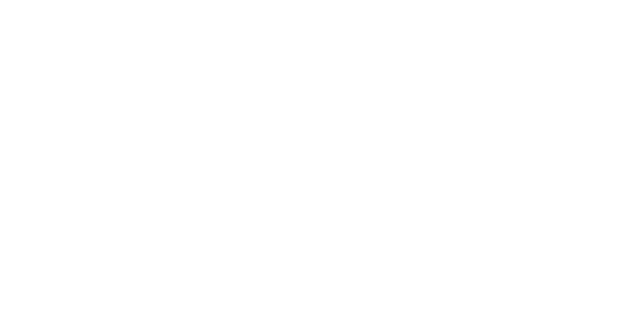
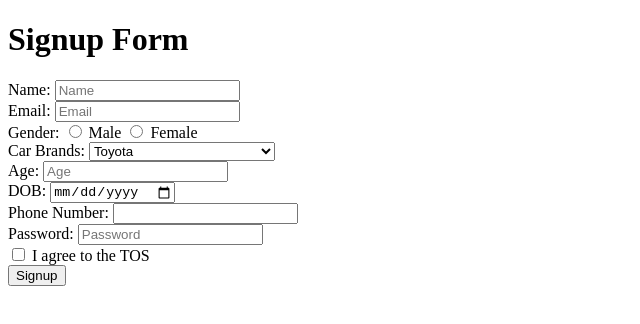
Before and after one commit to acciojob/signup-form-car-ranaarvind3511, a website: page main.html in a window 1280 px wide. Shown: the whole page, without its empty margins (0-640 px from the left). Drawn offline with Linux system fonts and the light colour scheme.

Commit message:
created a submission

```diff
--- a/main.html
+++ b/main.html
@@ -1,16 +1,61 @@
 <!DOCTYPE html>
-
-<html>
-
+<html lang="en">
 <head>
-	<link rel="stylesheet" href="styles.css">
+    <meta charset="UTF-8">
+    <meta name="viewport" content="width=device-width, initial-scale=1.0">
+    <title>Signup Form</title>
 </head>
-
 <body>
-	<!-- the entire body must be written by student -->
-    <script type="text/javascript" src="./script.js">
-</script>
-
+    <h1>Signup Form</h1>
+    <form action="#" method="post">
+        <div>
+            <label for="name">Name:</label>
+            <input type="text" id="name" name="name" placeholder="Name" required>
+        </div>
+        <div>
+            <label for="email">Email:</label>
+            <input type="email" id="email" name="email" placeholder="Email" required>
+        </div>
+        <div>
+            <label>Gender:</label>
+            <input type="radio" id="gender_m" name="gender" value="Male" required>
+            <label for="gender_m">Male</label>
+            <input type="radio" id="gender_f" name="gender" value="Female" required>
+            <label for="gender_f">Female</label>
+        </div>
+        <div>
+            <label for="cars">Car Brands:</label>
+            <select id="cars" name="cars" required>
+                <option value="" disabled>--Please choose an option--</option>
+                <option value="Toyota">Toyota</option>
+                <option value="Honda">Honda</option>
+                <option value="Ford">Ford</option>
+                <!-- Add more options as needed -->
+            </select>
+        </div>
+        <div>
+            <label for="age">Age:</label>
+            <input type="number" id="age" name="age" placeholder="Age" required>
+        </div>
+        <div>
+            <label for="dob">DOB:</label>
+            <input type="date" id="dob" name="dob" required>
+        </div>
+        <div>
+            <label for="tel">Phone Number:</label>
+            <input type="tel" id="tel" name="tel" pattern="[0-9]{3}-[0-9]{3}-[0-9]{4}">
+        </div>
+        <div>
+            <label for="password">Password:</label>
+            <input type="password" id="password" name="password" placeholder="Password" required>
+        </div>
+        <div>
+            <input type="checkbox" id="tos" name="tos" required>
+            <label for="tos">I agree to the TOS</label>
+        </div>
+        <div>
+            <button type="submit">Signup</button>
+        </div>
+    </form>
 </body>
-
 </html>
```
